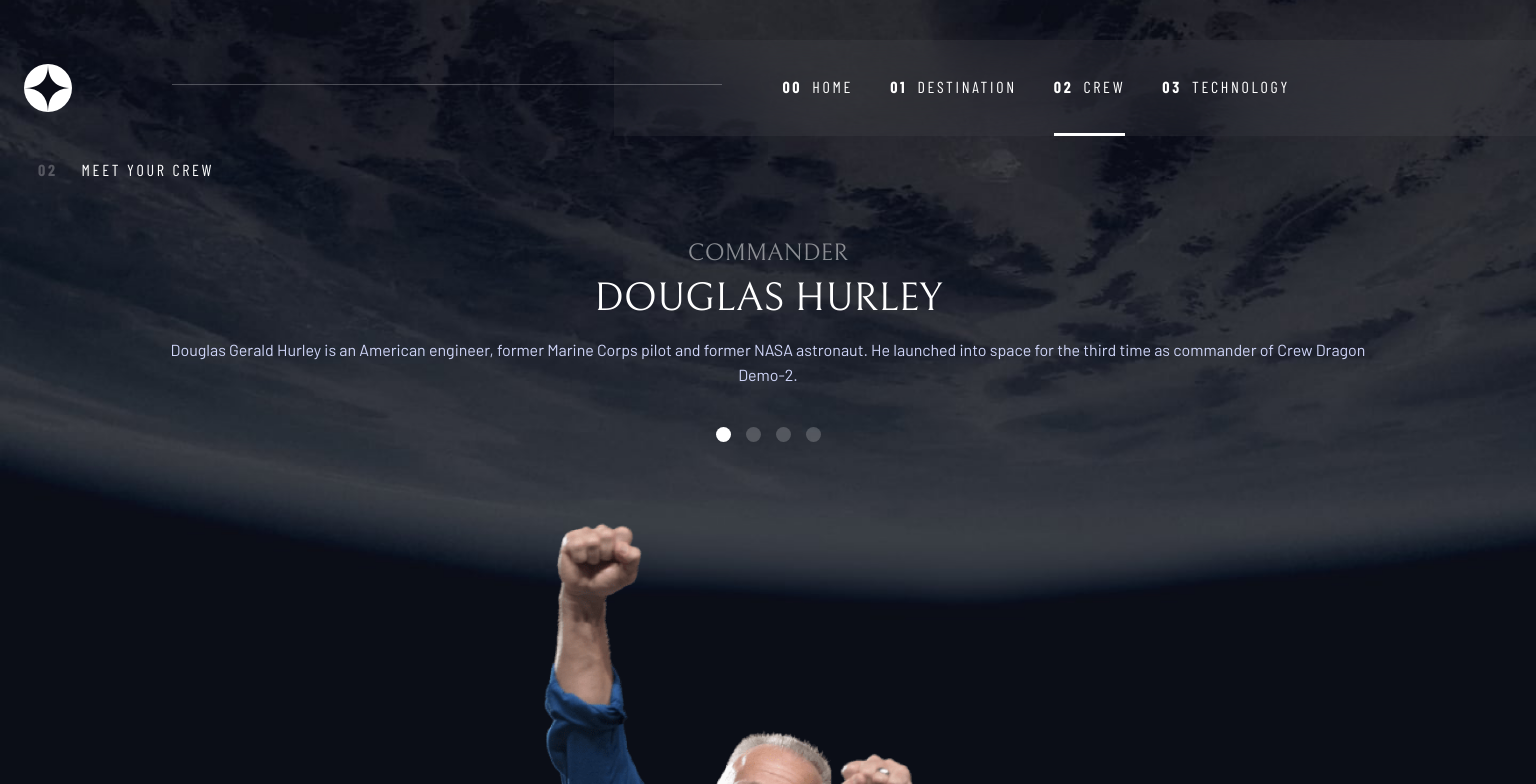
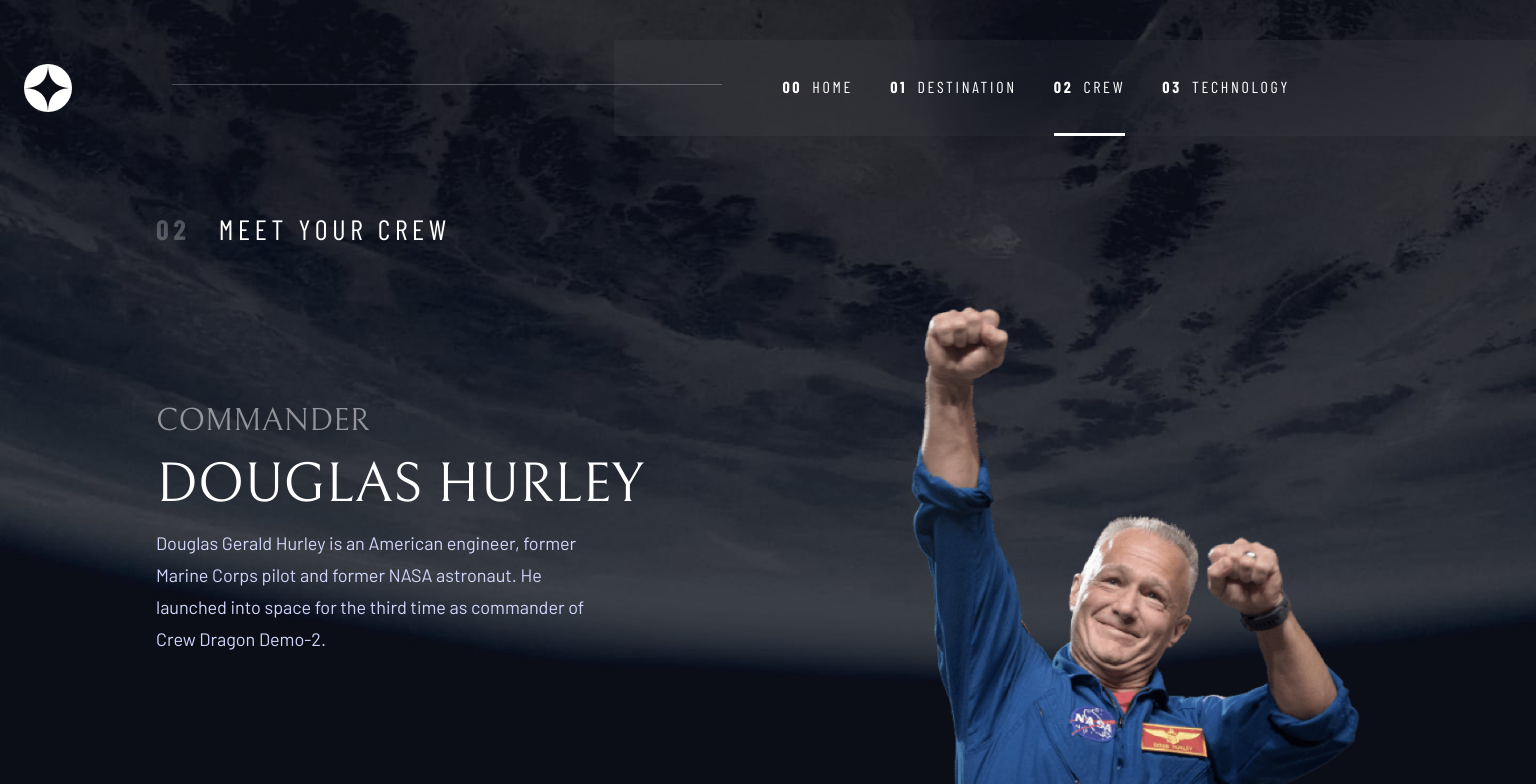
Before and after one commit to valeas1/spaceteam, a Vue app: page /crew in a window 1536 px wide. Shown: the top 784 px of the page. Built offline with nearby package versions, Linux system fonts and the light colour scheme.

Commit message:
crew desktop

```diff
--- a/src/components/CrewBlock.vue
+++ b/src/components/CrewBlock.vue
@@ -132,6 +132,8 @@ function slideStartHandler(obj: any) {
     border-radius: 50%;
     background-color: #FFF;
     opacity: 0.2;
+    cursor: pointer;
+    transition: all 0.3 ease;
 }
 .crew__button--active {
     opacity: 1;
@@ -146,6 +148,8 @@ function slideStartHandler(obj: any) {
         margin-top: 35px;
     }
     .crew__pretitle {
+        font-size: 20px;
+        letter-spacing: 3.375px;
         align-self: self-start;
     }
     .crew__list {
@@ -158,11 +162,61 @@ function slideStartHandler(obj: any) {
     }
     .crew__name {
         font-size: 40px;
+        line-height: 28px
     }
     .crew__bio {
         font-size: 16px;
     }
 }
+
+@media screen and (min-width: 1300px) {
+    .crew {
+        display: grid;
+        grid-template-columns: 60% 40%;
+        width: 1300px;
+        margin: 0 auto;
+        padding-top: 76px;
+    }
+    .crew__carousel {
+        grid-row: 1/7;
+        grid-column: 2/3;
+        overflow: hidden;
+    }
+    .crew__pretitle {
+        font-size: 28px;
+        letter-spacing: 4.725px;
+    }
+    .crew__role {
+        font-size: 32px;
+        text-align: start;
+        justify-self: start;
+        margin-top: 156px;
+    }
+    .crew__name {
+        font-size: 56px;
+        justify-self: start;
+        margin-top: 32px;
+    }
+    .crew__bio {
+        font-size: 18px;
+        text-align: start;
+        line-height: 32px;
+        justify-self: start;
+        margin-top: 28px;
+        width: 60%;
+    }
+    .crew__list {
+        align-self: end;
+        margin-top: auto;
+        grid-row: 6/7;
+    }
+    .crew__button:hover{
+        opacity: 0.5;
+    }
+    .crew__button--active:hover {
+        opacity: 1;
+    }
+ }
 </style>
 <style>
 .carousel__pagination {
@@ -181,4 +235,12 @@ function slideStartHandler(obj: any) {
         margin-top: 0px;
     }
 }
+@media screen and (min-width: 1300px) {
+    .carousel__viewport {
+        width: 100%;
+    }
+    .carousel__slide {
+        align-items: end;
+    }
+}
 </style>
--- a/src/components/Header.vue
+++ b/src/components/Header.vue
@@ -77,3 +77,8 @@ onBeforeUnmount(()=> {
   }
 }
 </style>
+<style>
+  .no-scroll {
+    overflow: hidden;
+  }
+</style>
--- a/src/components/MainBlock.vue
+++ b/src/components/MainBlock.vue
@@ -18,6 +18,7 @@
     flex-direction: column;
     align-items: center;
     padding: 0 10px 0 10px;
+    margin-bottom: 250px;
 }
 .mainblock-pretitle {
     color: #D0D6F9;
--- a/src/components/Navbar.vue
+++ b/src/components/Navbar.vue
@@ -26,6 +26,7 @@ const toggleShowHandler = () => {
     display: flex;
     flex-direction: column;
     right: 0;
+    top: 0;
     bottom: 0;
     width: 70%;
     height: 100%;
--- a/src/pages/Crew.vue
+++ b/src/pages/Crew.vue
@@ -14,11 +14,13 @@ import CrewBlock from '@/components/CrewBlock.vue';
 
 <style scoped>
 .wrapper {
+    position: relative;
+    overflow-x: hidden;
     background-image: url('../assets/crew/background-crew-desktop.jpg');
     background-size: cover;
     background-position: center;
     width: 100%;
-    height: 100vh;
+    /* height: 100vh; */
 }
 
 </style>
--- a/src/pages/Destanation.vue
+++ b/src/pages/Destanation.vue
@@ -15,6 +15,8 @@ import DestinationsBlock from '@/components/DestinationsBlock.vue';
 
 <style scoped>
 .wrapper {
+    position: relative;
+    overflow-x: hidden;
     background-image: url('../assets/destination/background-destination-desktop.jpg');
     background-size: cover;
     background-repeat: repeat-y;
--- a/src/pages/Main.vue
+++ b/src/pages/Main.vue
@@ -16,7 +16,6 @@ import MainBlock from '../components/MainBlock.vue'
   .wrapper {
       position: relative;
       width: 100%;
-      height: 100vh;
       background-image: url('../assets/home/background-bottom.png'), url('../assets/home/background-top.png');
       background-repeat: no-repeat, repeat;
       background-position: 0px 30vh;
```
